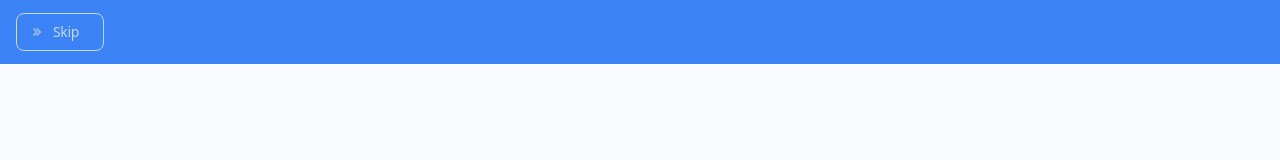
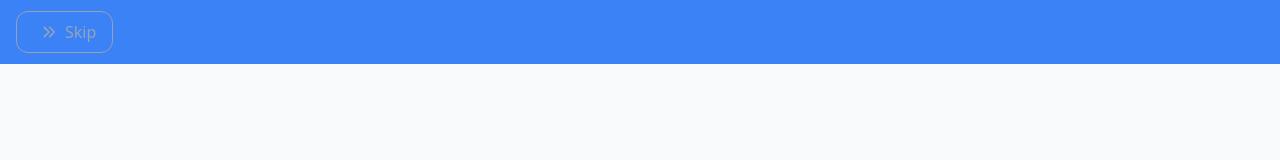
Before and after one commit to nabalma/projetKairos, an Angular app: page / in a window 1280 px wide. Shown: the top 160 px of the page. Built offline with nearby package versions, Linux system fonts and the light colour scheme.

Commit message:
feat: replace SkipButton with app-button component and implement file upload feature

```diff
--- a/src/app/app.html
+++ b/src/app/app.html
@@ -1,5 +1,16 @@
 <div class="bg-primary flex h-16 w-full items-center px-4">
   <div class="flex h-full items-center justify-end">
-    <skip-button></skip-button>
+    <app-button variant = "secondary" [disabled]="true">
+      <svg
+        class="ml-2 h-4 w-4"
+        fill="none"
+        viewBox="0 0 24 24"
+        stroke="currentColor"
+        stroke-width="2.5"
+      >
+        <path stroke-linecap="round" stroke-linejoin="round" d="M13 5l7 7-7 7M5 5l7 7-7 7" />
+      </svg>
+      Skip
+    </app-button>
   </div>
 </div>
--- a/src/app/app.ts
+++ b/src/app/app.ts
@@ -1,10 +1,10 @@
 import { Component, signal } from '@angular/core';
-import { SkipButton } from './shared/components/skip-button/skip-button';
+import { ButtonComponent } from './shared/components/button/button';
 
 @Component({
   selector: 'app-root',
   standalone: true,
-  imports: [SkipButton],
+  imports: [ButtonComponent],
   templateUrl: './app.html',
 })
 export class App {
--- /dev/null
+++ b/src/app/shared/components/button/button.html
@@ -0,0 +1,6 @@
+<button
+[disabled]="disabled()"
+[type]= "type()"
+[class] = "buttonClasses">
+  <ng-content></ng-content>
+</button>
--- /dev/null
+++ b/src/app/shared/components/button/button.ts
@@ -0,0 +1,61 @@
+import { Component, input} from '@angular/core';
+
+type ButtonVariant = 'primary' | 'secondary' | 'success' | 'warning' | 'danger' | 'ghost';
+type ButtonSize = 'small' | 'medium' | 'large';
+type ButtonRounded = 'sm' | 'md' | 'lg' | 'full';
+type ButtonType = 'button' | 'submit' | 'reset';
+
+@Component({
+  selector: 'app-button',
+  imports: [],
+  templateUrl: './button.html',
+  styleUrl: './button.css',
+})
+
+export class ButtonComponent {
+
+  variant = input<ButtonVariant>('primary');
+  size = input<ButtonSize>('medium');
+  rounded = input<ButtonRounded>('lg');
+  type = input<ButtonType>('button');
+  disabled = input<boolean>(false);
+
+  get buttonClasses(): string {
+    // Classes de base (toujours appliquées)
+    const base = 'font-medium transition-all duration-200 inline-flex items-center justify-center gap-2 active:scale-95 active:opacity-90';
+
+    // Variants de couleur
+    const variants = {
+      primary: 'bg-primary text-white hover:bg-primary-hover',
+      secondary: 'border border-text-disabled text-text-disabled hover:border-primary hover:text-primary bg-transparent',
+      success: 'bg-success text-white hover:bg-success-dark',
+      warning: 'bg-warning text-white hover:bg-warning-hover',
+      danger: 'bg-danger text-white hover:bg-red-600',
+      ghost: 'text-text-secondary hover:text-primary hover:bg-primary-soft'
+    };
+
+    // Tailles
+    const sizes = {
+      small: 'px-3 py-1.5 text-sm',
+      medium: 'px-4 py-2 text-base',
+      large: 'px-6 py-3 text-lg'
+    };
+
+    // Border radius (arrondi)
+    const roundness = {
+      sm: 'rounded',
+      md: 'rounded-lg',
+      lg: 'rounded-xl',
+      full: 'rounded-full'
+    };
+
+
+    // Assembler toutes les classes
+    return `
+      ${base}
+      ${variants[this.variant()]}
+      ${sizes[this.size()]}
+      ${roundness[this.rounded()]}
+    `.trim().replace(/\s+/g, ' ');
+  }
+}
```
Also changed, not shown: src/app/features/file-upload/components/upload-page/upload-page.ts (added, +12 -0 lines), src/app/features/file-upload/components/upload-page/upload-page.css (added), src/app/features/file-upload/components/upload-page/upload-page.html (added), src/app/shared/components/button/button.css (added), 2 other files (tests, documents, lock files or other folders).
